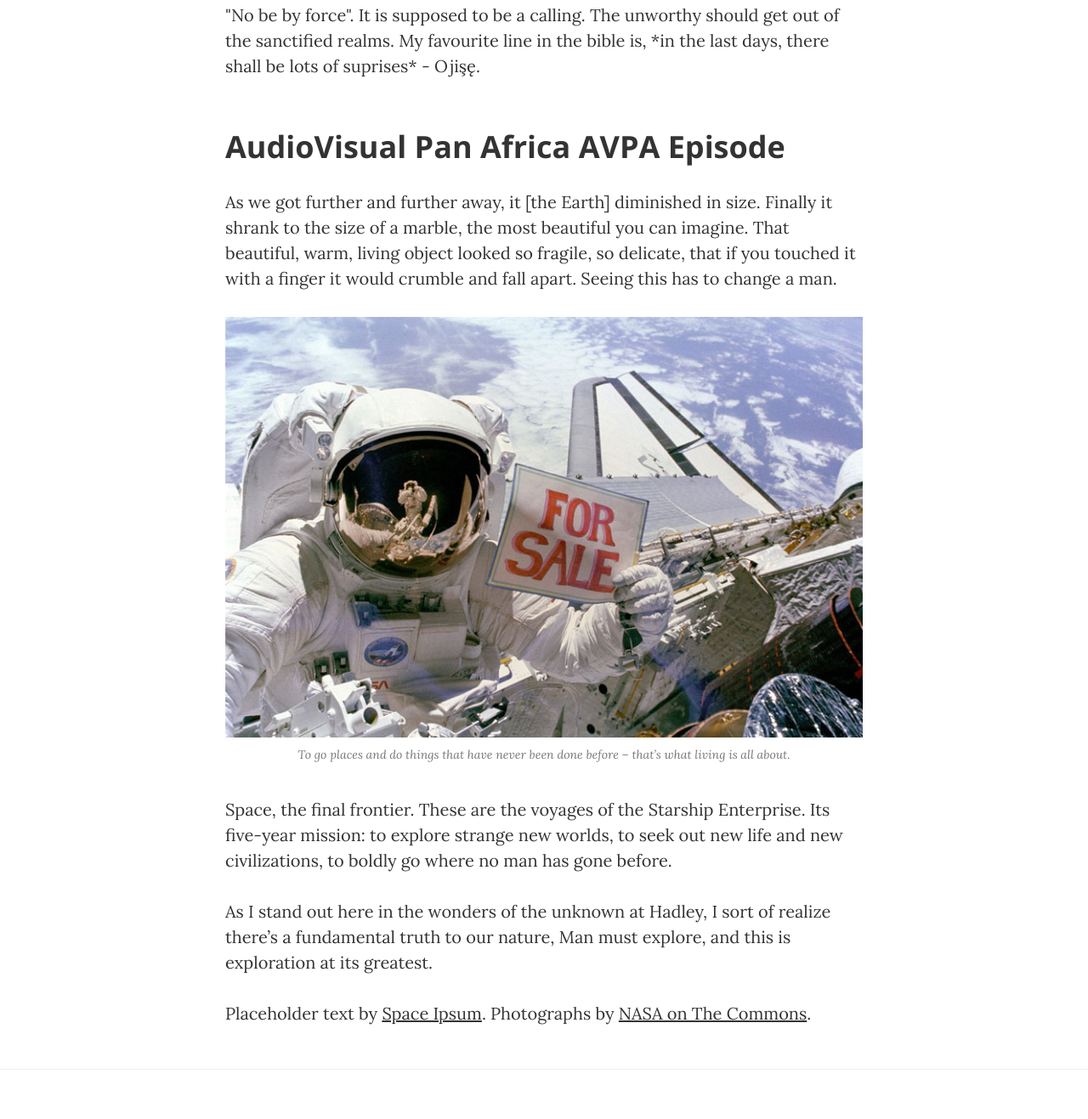
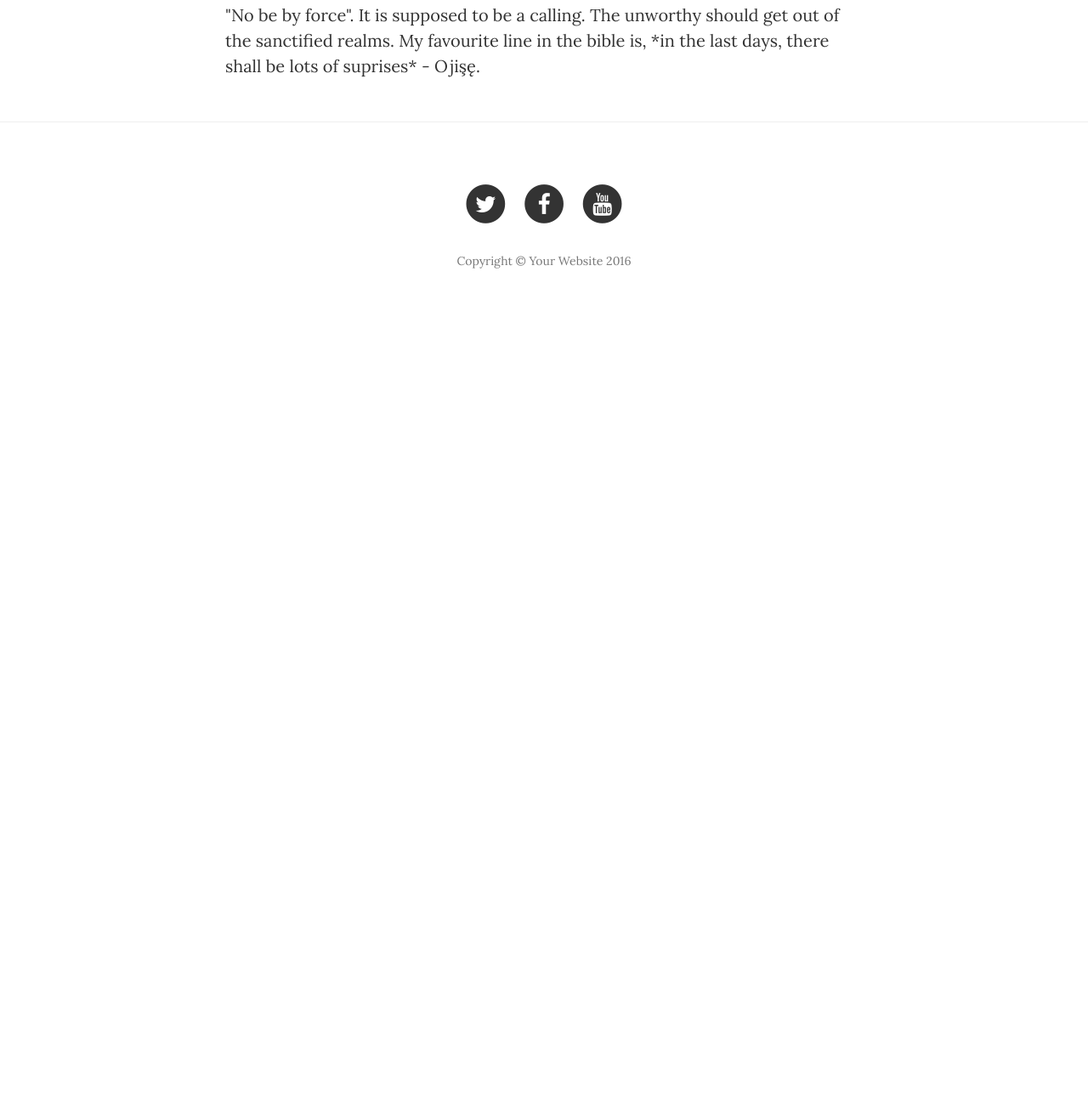
Before and after one commit to HPrieto/ojise, a website: page ojisetv/religion_for_sale.html in a window 1280 px wide. Shown: the part 1183-2500 px from the top of the page at 85% size. After the commit the page ends 1566 px from the top, so only its background shows below. Drawn offline with nearby package versions, Linux system fonts and the light colour scheme.

Commit message:
religion for sale

```diff
--- a/ojisetv/religion_for_sale.html
+++ b/ojisetv/religion_for_sale.html
@@ -99,21 +99,6 @@
                     <p>Just as non-celibate men have no business being a catholic priest, any pastor who wants splendour should earn such living, independent of the church-purse.</p>
 
                     <p>"No be by force". It is supposed to be a calling. The unworthy should get out of the sanctified realms. My favourite line in the bible is, *in the last days, there shall be lots of suprises* - Ojişę.</p>
-
-                    <h2 class="section-heading">AudioVisual Pan Africa AVPA Episode</h2>
-
-                    <p>As we got further and further away, it [the Earth] diminished in size. Finally it shrank to the size of a marble, the most beautiful you can imagine. That beautiful, warm, living object looked so fragile, so delicate, that if you touched it with a finger it would crumble and fall apart. Seeing this has to change a man.</p>
-
-                    <a href="#">
-                        <img class="img-responsive" src="img/post-sample-image.jpg" alt="">
-                    </a>
-                    <span class="caption text-muted">To go places and do things that have never been done before – that’s what living is all about.</span>
-
-                    <p>Space, the final frontier. These are the voyages of the Starship Enterprise. Its five-year mission: to explore strange new worlds, to seek out new life and new civilizations, to boldly go where no man has gone before.</p>
-
-                    <p>As I stand out here in the wonders of the unknown at Hadley, I sort of realize there’s a fundamental truth to our nature, Man must explore, and this is exploration at its greatest.</p>
-
-                    <p>Placeholder text by <a href="http://spaceipsum.com/">Space Ipsum</a>. Photographs by <a href="https://www.flickr.com/photos/nasacommons/">NASA on The Commons</a>.</p>
                 </div>
             </div>
         </div>
```
